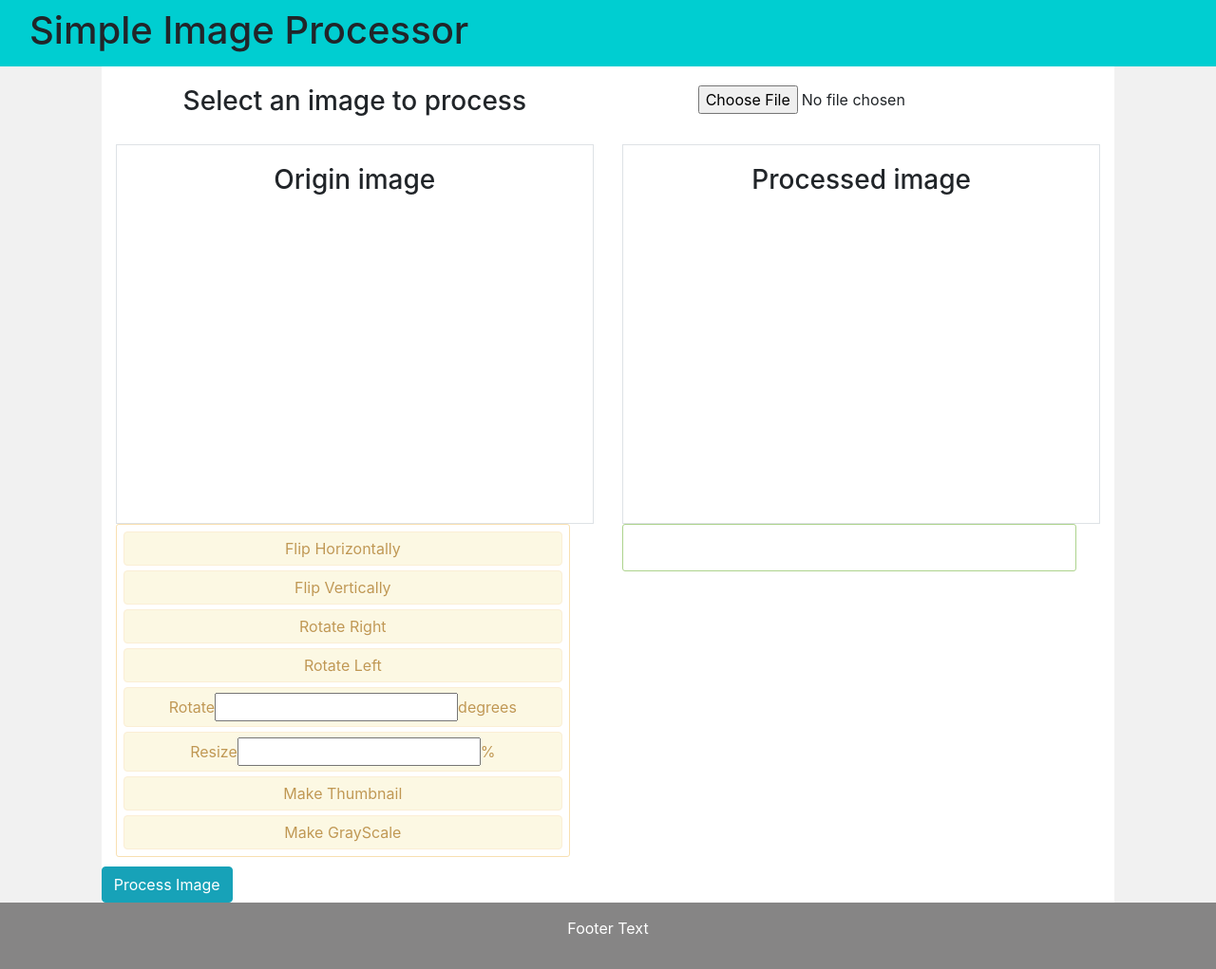
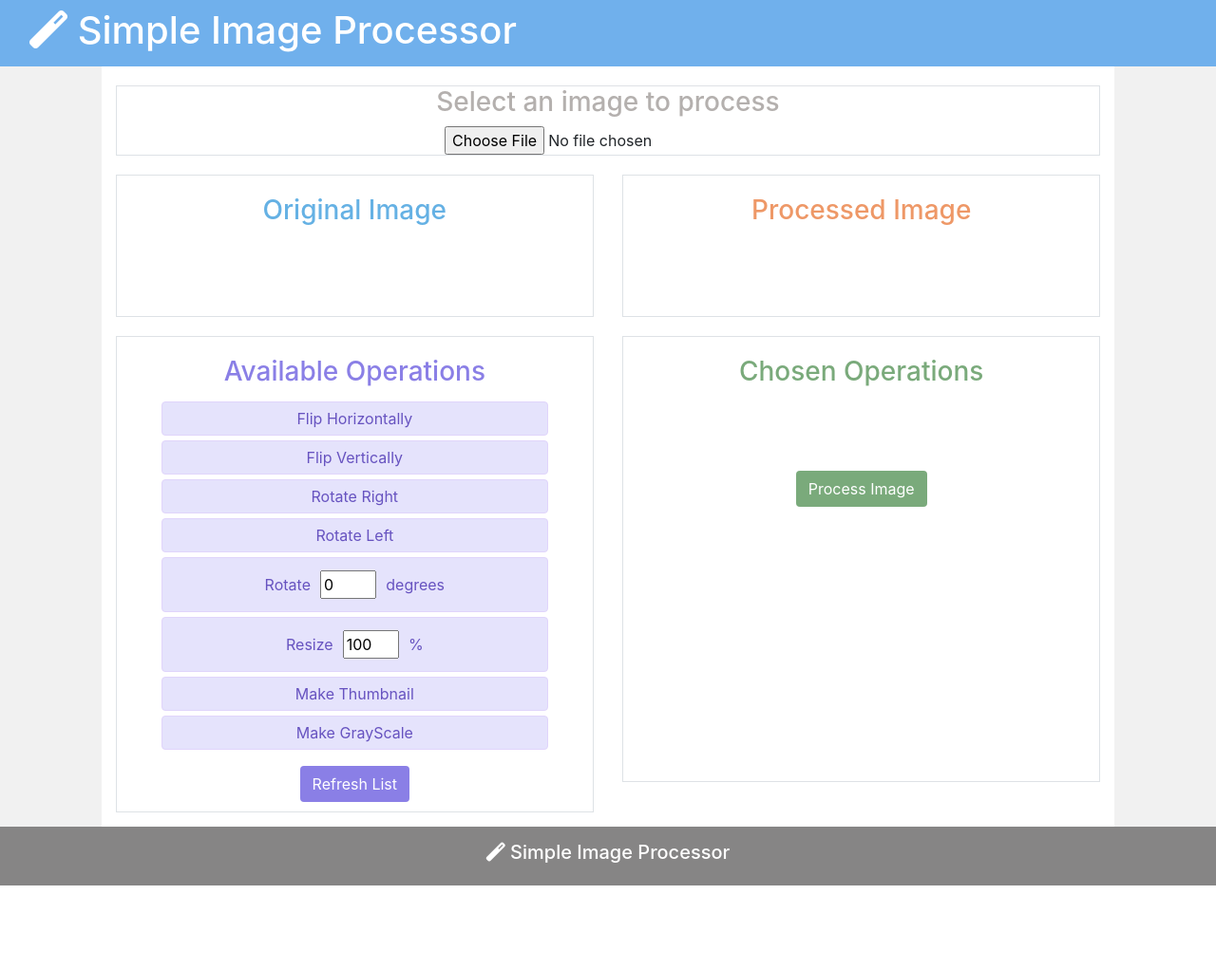
Before and after one commit to dingx170/ImageProcessor, a Flask app: page / in a window 1280 px wide. Shown: the whole page at 95% size. After the commit the page ends 933 px from the top, so only its background shows below. Run offline with Flask 2, Linux system fonts and the light colour scheme; some libraries are stand-ins or nearby versions.

Commit message:
completed api and ui

```diff
--- a/client/client.py
+++ b/client/client.py
@@ -7,10 +7,6 @@ from cv2 import cv2
 addr = 'http://localhost:5001'
 
 process_url = addr + '/process'
-flip_url = addr + '/flip'
-
-rotateCW_url = addr + '/rotateCW'
-rotateCCW_url = addr + '/rotateCCW'
 
 app = Flask(__name__)
 
@@ -22,24 +18,7 @@ def home():
 def process_image():
 	image = request.form['file']
 	actions = request.form['action']
-	print('image ----------- ' + str(type(image)))
-	print('act ty ----------- ' + str(type(actions)))
-	print('act ----------- ')
-	print(actions)
-
-	# params = {'direction' : 'H'}
-	print(image)
-
 	output_name = "static/media/output.jpg"
-	# if 'output' in image:
-	# 	print("convert")
-	# 	# image = image.encode("ascii")
-	# 	version = image[20 : -4]
-	# 	new_version = int(version) + 1
-	# 	output_name = image[:20] + str(new_version) + image[-4 :]
-
-	print(output_name)
-
 	send_request(process_url, image, actions, output_name)
 
 	return jsonify({'image_url': output_name})
--- a/client/static/styles.css
+++ b/client/static/styles.css
@@ -2,18 +2,15 @@
 .navbar {
   margin-bottom: 0;
   border-radius: 0;
-  background-color: #00CED1;
+  background-color: rgb(112, 176, 236);
+  color: white;
   height: 70px;
 }
-
-/* Set height of the grid so .sidenav can be 100% (adjust as needed) */
-/*.row.content {height: 450px}*/
 
 /* Set gray background color and 100% height */
 .sidenav {
   padding-top: 20px;
   background-color: #f1f1f1;
-/*  height: 100%;*/
 }
 
 /* Set black background color, white text and some padding */
@@ -23,16 +20,17 @@ footer {
   padding: 15px;
 }
 
-/* .container {
-  background-color: #f1f1f1;
-} */
-
 .rowtop {
   margin-top: 20px;
 }
 
-.container {
-    min-height: 400px;
+.image-container {
+    min-height: 150px;
+}
+
+.operation-container {
+  min-height: 470px;
+  margin-bottom: 15px;
 }
 
 /* On small screens, set height to 'auto' for sidenav and grid */
@@ -45,22 +43,25 @@ footer {
 }
 
 ul.source, ul.target {
-  min-height: 50px;
-  margin: 0px 25px 10px 0px;
+  margin: 0px 25px 10px 25px;
   padding: 2px;
-  border-width: 1px;
-  border-style: solid;
   -webkit-border-radius: 3px;
   -moz-border-radius: 3px;
   border-radius: 3px;
   list-style-type: none;
   list-style-position: inside;
 }
+.btn {
+  margin-bottom: 10px;
+}
+
 ul.source {
-  border-color: #f8e0b1;
+  border-color: #c6b1f8;
+  min-height: 50px;
 }
 ul.target {
   border-color: #add38d;
+  min-height: 70px;
 }
 .source li, .target li {
   margin: 5px;
@@ -68,12 +69,11 @@ ul.target {
   -webkit-border-radius: 4px;
   -moz-border-radius: 4px;
   border-radius: 4px;
-  text-shadow: 0 1px 0 rgba(255, 255, 255, 0.5);
 }
 .source li {
-  background-color: #fcf8e3;
-  border: 1px solid #fbeed5;
-  color: #c09853;
+  background-color: #e5e3fc;
+  border: 1px solid #e0d5fb;
+  color: #6753c0;
 }
 .target li {
   background-color: #ebf5e6;
@@ -81,18 +81,54 @@ ul.target {
   color: #468847;
 }
 .sortable-dragging {
-  border-color: #ccc !important;
+  border-color: rgb(204, 204, 204) !important;
   background-color: #fafafa !important;
-  color: #bbb !important;
+  color: rgb(187, 187, 187) !important;
 }
 .sortable-placeholder {
   height: 40px;
 }
 .source .sortable-placeholder {
-  border: 2px dashed #f8e0b1 !important;
-  background-color: #fefcf5 !important;
+  border: 2px dashed #d6b1f8 !important;
+  background-color: #f0eafd !important;
 }
 .target .sortable-placeholder {
   border: 2px dashed #add38d !important;
   background-color: #f6fbf4 !important;
 }
+
+.purple {
+  background-color: rgb(138, 127, 230);
+  color: white;
+  font-weight: bold;
+}
+.purple-text {
+  color: rgb(138, 127, 230);
+}
+
+.green {
+  background-color: #7aaa7b;
+  color: white;
+  font-weight: bold;
+}
+.green-text {
+  color: #7aaa7b;
+}
+
+.blue-text {
+  color: rgb(101, 177, 228);
+}
+
+.orange-text {
+  color: rgb(238, 152, 103);
+}
+
+.gray-text {
+  color: rgb(180, 176, 174);
+}
+
+input[type=number] {
+  width: 15%;
+  margin: 8px 10px 8px 10px;
+  box-sizing: border-box;
+}
--- a/client/templates/index.html
+++ b/client/templates/index.html
@@ -14,7 +14,7 @@
 <body>
     <nav class="navbar navbar-inverse">
       <div class="container-fluid">
-        <h1>Simple Image Processor</h1>
+        <h1><i class="fas fa-magic"></i>  Simple Image Processor</h1>
       </div>
     </nav>
 
@@ -22,67 +22,69 @@
         <div class="row content">
 
             <div class="col-sm-1 sidenav"></div>
-
             <div class="col-sm-10 text-center">
-
-            <div class="row rowtop text-center">
+                <div class="row rowtop">
                     <div class='col'>
-                    <h3>Select an image to process</h3>
+                        <div class="container border flex-column">
+                            <h3 class="gray-text">Select an image to process</h3>
+                            <input type="file" name="oriFile" value="" id="oriFile" class="required borrowerImageFile" data-errormsg="PhotoUploadErrorMsg">
                         </div>
-                <div class='col'>
-                    <input type="file" name="oriFile" value="" id="oriFile" class="required borrowerImageFile" data-errormsg="PhotoUploadErrorMsg">
                     </div>
                 </div>
 
                 <div class="row rowtop">
                     <div class='col'>
-                    <div class="container border flex-column text-center">
-                        <h3 class="rowtop">Origin image</h3>
-                        <div class="oriImgHolder rowtop">
-                            <img id="oriImg"  />
-                            <!-- width="300px" -->
+                        <div class="container border flex-column text-center image-container ">
+                            <h3 class="rowtop blue-text">Original Image</h3>
+                            <div id="oriImgHolder" class="rowtop image-placeholder">
+                                <img id="oriImg"/>
                             </div>
                             <div class="row rowtop"></div>
                         </div>
                     </div>
 
                     <div class='col'>
-                    <div class="container border flex-column text-center">
-                        <h3 class="rowtop">Processed image</h3>
-                        <div id="newImgHolder" class="rowtop"></div>
+                        <div class="container border flex-column text-center image-container ">
+                            <h3 class="rowtop orange-text">Processed Image</h3>
+                            <div id="newImgHolder" class="rowtop image-placeholder"></div>
                             <div class="row rowtop"></div>
                         </div>
                     </div>
                 </div>
 
-            <div class="row sideBySide">
-                <div class="col left">
+                <div class="row rowtop">
+                    <div class="col">
+                        <div class="container border flex-column text-center operation-container">
+                        <h3 class="rowtop purple-text">Available Operations</h3>
                         <ul class="source connected">
                             <li name='flip_H'>Flip Horizontally</li>
                             <li name='flip_V'>Flip Vertically</li>
                             <li name='rotate_R'>Rotate Right</li>
                             <li name='rotate_L'> Rotate Left</li>
-                    <li name='rotate'>Rotate<input type="text" id="deg" name="deg">degrees</li>
-                    <li name='resize'>Resize<input type="text" id="pct" name="pct">%</li>
+                            <li name='rotate'>Rotate<input type="number" id="deg" name="deg" value=0>degrees</li>
+                            <li name='resize'>Resize<input type="number" min="1" id="pct" name="pct" value=100>%</li>
                             <li name='thumbnail'>Make Thumbnail</li>
                             <li name='grayscale'>Make GrayScale</li>
                         </ul>
+                        <button type="button" id="Refresh" class="btn purple">Refresh List</button>
                         </div>
-                <div class="col right">
-                  <ul class="target connected">
-                  </ul>
+                    </div>
+                    <div class="col">
+                        <div class="container border flex-column text-center operation-container">
+                        <h3 class="rowtop green-text">Chosen Operations</h3>
+                        <ul class="target connected"></ul>
+                        <button type="button" id="Process" class="btn green">Process Image</button>
+                        </div>
+                    </div>
+                </div>
+            </div>
+            <div class="col-sm-1 sidenav"></div>
+
         </div>
     </div>
 
-            <div class="row text-center"><button type="button" id="Process" class="btn btn-info">Process Image</button></div>
-        </div>
-
-        <div class="col-sm-1 sidenav"></div>
-      </div>
-    </div>
-
-    <footer class="container-fluid text-center">
-      <p>Footer Text</p>
+    <footer class="container-fluid text-center footer">
+        <h5><i class="fas fa-magic"></i>  Simple Image Processor</h5>
     </footer>
 </body>
 
@@ -108,9 +110,32 @@
       connectWith: ".connected"
     });
 
+    $('#Refresh').click(function(e) {
+        $( ".source" ).empty();
+        $( ".source" ).append('<li name=\'flip_H\'>Flip Horizontally</li>');
+        $( ".source" ).append('<li name=\'flip_V\'>Flip Vertically</li>');
+        $( ".source" ).append('<li name=\'rotate_R\'>Rotate Right</li>');
+        $( ".source" ).append('<li name=\'rotate_L\'> Rotate Left</li>');
+        $( ".source" ).append('<li name=\'rotate\'>Rotate<input type="number" id="deg" name="deg" value=0>degrees</li>');
+        $( ".source" ).append('<li name=\'resize\'>Resize<input type="number" min="1" id="pct" name="pct" value=100>%</li>');
+        $( ".source" ).append('<li name=\'thumbnail\'>Make Thumbnail</li>');
+        $( ".source" ).append('<li name=\'grayscale\'>Make GrayScale</li>');
+        $(".source, .target").sortable({
+        connectWith: ".connected"
+        });
+    });
+
     // send process request
     $("#Process").click(function(e) {
         // e.preventDefault();
+
+        // check image
+        if (typeof $('input[type=file]')[0].files[0] == 'undefined') {
+            alert("Please select an image to start.");
+            return;
+        }
+
+        // get list of operations
         var items = [];
 
         $("ul.target").children().each(function() {
@@ -119,14 +144,17 @@
             if($(this).children().length > 0) {
                 item.param = $(this).children().val();
             };
-
             items.push(item);
         });
-        var jsonItems = JSON.stringify(items);
-        alert(jsonItems);
+
+        // check operations
+        if (items.length == 0) {
+            alert("Please select at least one operations.");
+            return;
+        }
 
         var img = 'static/media/' + $('input[type=file]')[0].files[0]['name'];
-
+        var jsonItems = JSON.stringify(items);
         var imgActions = {'file': img, 'action': jsonItems};
 
         $.ajax({
```
Also changed, not shown: client/static/media/output.jpg (added). Lines whose indentation alone changed are shown as unchanged.
